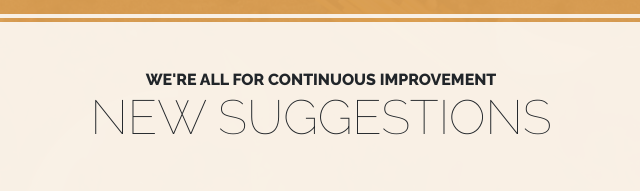
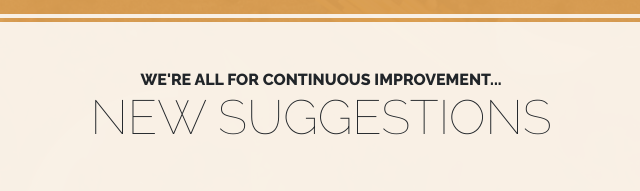
Before and after one commit to samantha-u/chexpiry, a website: page store.html in a window 1280 px wide. Shown: the part 506-697 px from the top of the page, 319-959 px from the left. Drawn offline with Linux system fonts and the light colour scheme.

Commit message:
added ...

```diff
--- a/store.html
+++ b/store.html
@@ -63,7 +63,7 @@
           <div class="col-xl-9 mx-auto">
             <div class="cta-inner text-center rounded">
               <h2 class="section-heading mb-5">
-                <span class="section-heading-upper">We're all for continuous improvement</span>
+                <span class="section-heading-upper">We're all for continuous improvement...</span>
                 <span class="section-heading-lower">New Suggestions</span>
               </h2>
 
```
